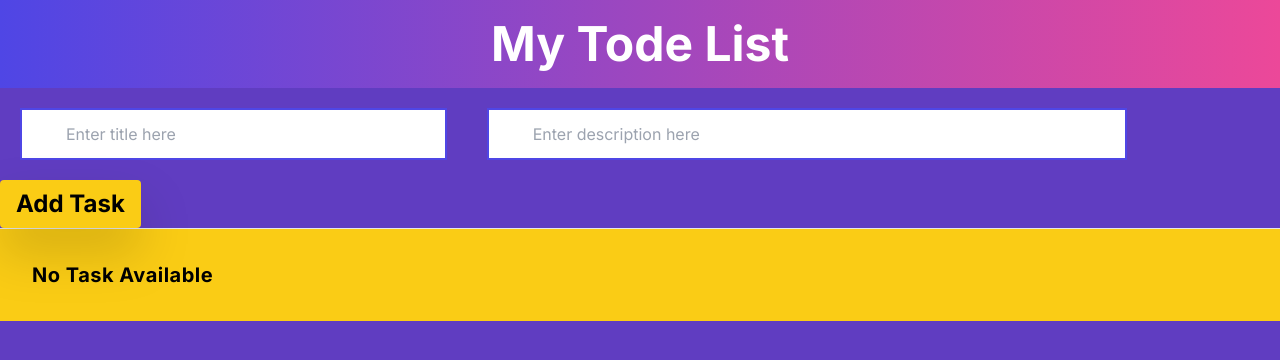
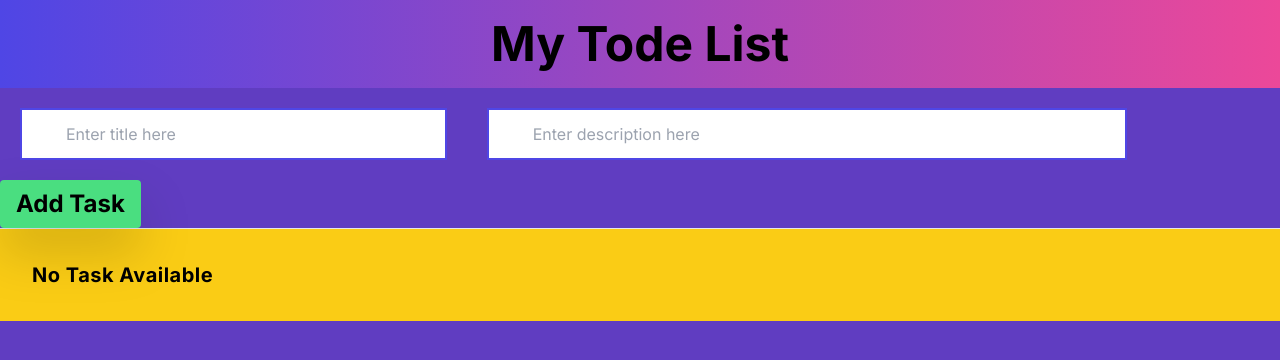
Before and after one commit to jeevans1965/todolist, a Next.js app: page / in a window 1280 px wide. Shown: the top 360 px of the page. Built offline with nearby package versions, Linux system fonts and the light colour scheme.

Commit message:
modified:   app/page.js

```diff
--- a/app/page.js
+++ b/app/page.js
@@ -61,7 +61,7 @@ const page = () => {
 
 
     <div  >
-      <h1 className='bg-amber-800 box-decoration-slice bg-gradient-to-r from-indigo-600 to-pink-500 text-white px-2 text-white text-center p-5 m-0 text-5xl font-bold'>
+      <h1 className='bg-amber-800 box-decoration-slice bg-gradient-to-r from-indigo-600 to-pink-500 px-2 text-center p-5 m-0 text-5xl font-bold'>
         My Tode List
       </h1>
 
@@ -89,7 +89,7 @@ const page = () => {
         }}
         />
 
-        <button className='bg-yellow-400 outline-pink-500  drop-shadow-2xl hover:bg-yellow-600 active:bg-violet-700 focus:outline-none focus:ring focus:ring-violet-300 text-2xl font-bold rounded px-4 py-2 '>
+        <button className='bg-green-400 outline-pink-500  drop-shadow-2xl hover:bg-green-600 active:bg-violet-700 focus:outline-none focus:ring focus:ring-violet-300 text-2xl font-bold rounded px-4 py-2 '>
           Add Task
         </button>
 
```
